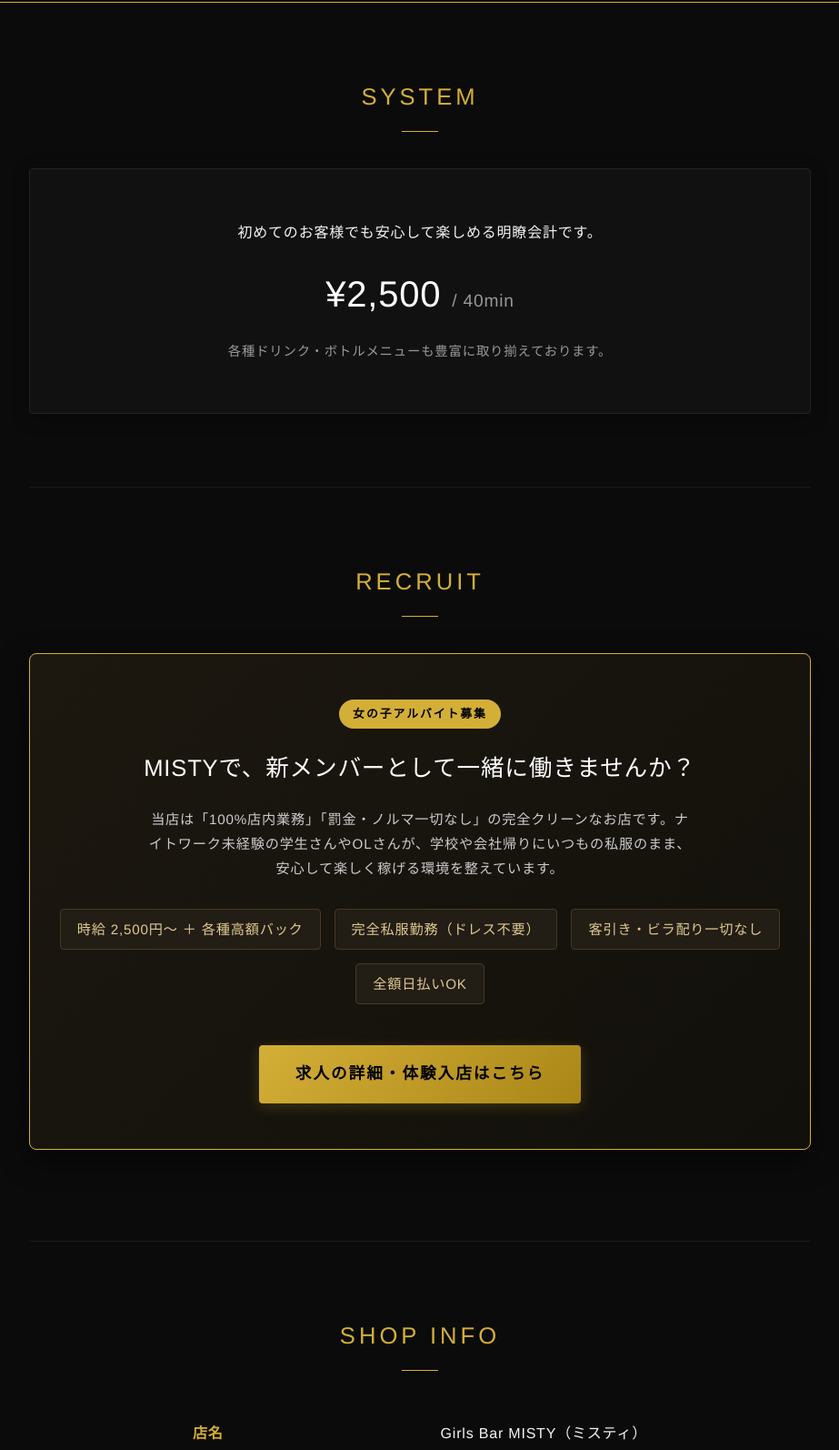
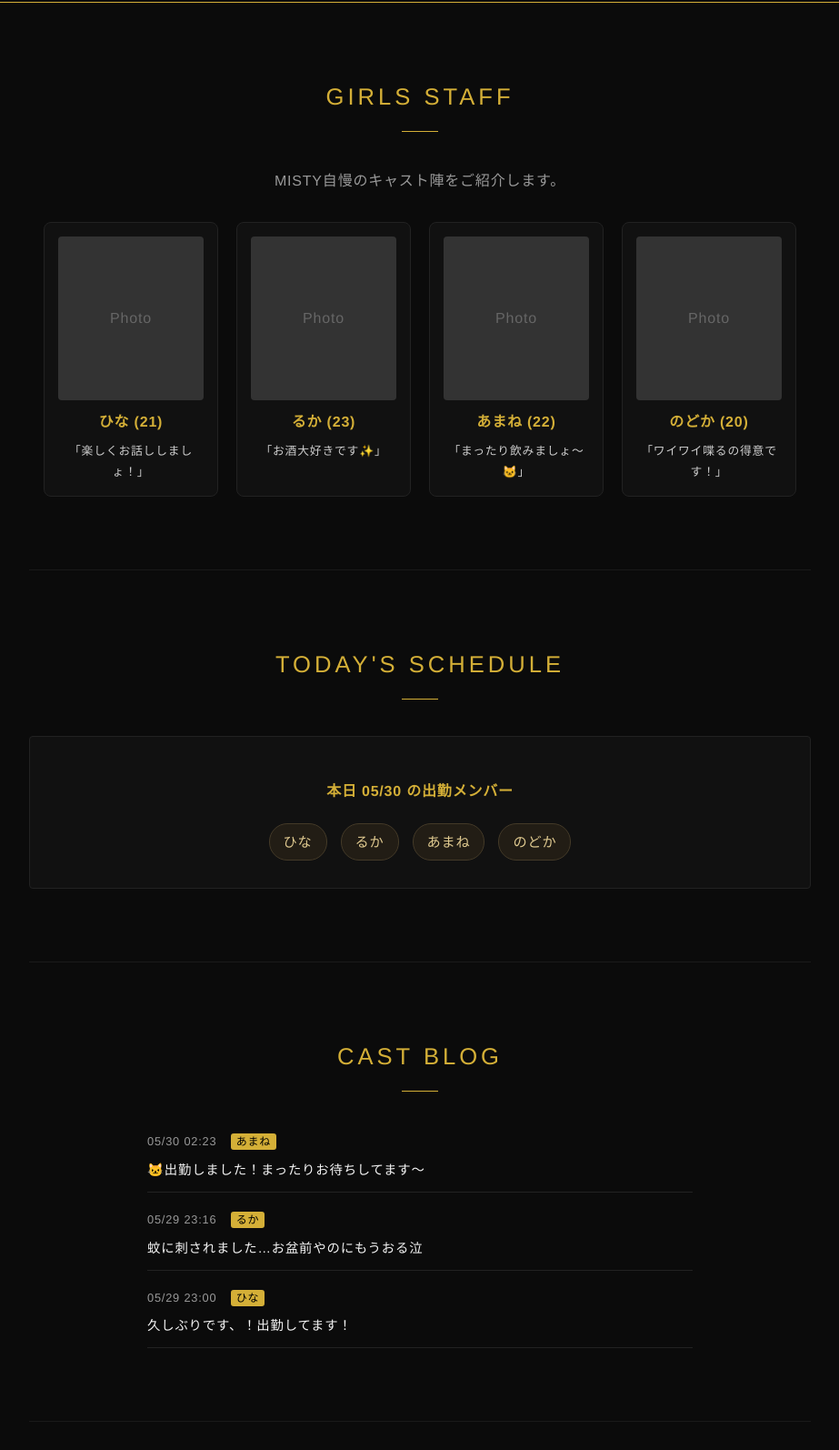
Before and after one commit to ooimisty/misty-oimachi.github.io, a plain HTML site: page index.html in a window 1280 px wide. Shown: the part 665-2259 px from the top of the page at 91% size, without its empty margins (178-1101 px from the left). Drawn offline with Linux system fonts and the light colour scheme.

Commit message:
Update index.html

```diff
--- a/index.html
+++ b/index.html
@@ -35,7 +35,6 @@
       align-items: center;
       padding: 10px 20px;
     }
-        /* ロゴ画像をメニューバーに綺麗に表示 */
     .nav-logo-img {
       height: 40px;
       width: auto;
@@ -46,20 +45,19 @@
       list-style: none;
       margin: 0;
       padding: 0;
-            gap: 20px;
+      gap: 15px;
       align-items: center;
     }
     .nav-menu a {
       color: #ffffff;
       text-decoration: none;
-            font-size: 0.85rem;
+      font-size: 0.8rem;
       letter-spacing: 1px;
       transition: color 0.3s;
     }
     .nav-menu a:hover {
       color: #d4af37;
     }
-        /* 求人メニュー */
     .nav-menu .nav-recruit {
       color: #d4af37;
       border: 1px solid #d4af37;
@@ -80,7 +78,7 @@
       box-sizing: border-box;
     }
 
-        /* 画像を使ったメインビジュアル */
+    /* メインビジュアル */
     header {
       text-align: center;
       padding: 220px 20px 160px 20px;
@@ -141,6 +139,81 @@
       height: 1px;
       background-color: #d4af37;
       margin: 15px auto 0;
+    }
+
+    /* 大枠レイアウト用の暫定スタイル（後でディテール調整可能） */
+    .girls-grid {
+      display: flex;
+      gap: 20px;
+      flex-wrap: wrap;
+      justify-content: center;
+      margin-top: 30px;
+    }
+    .girl-card {
+      background: #111;
+      border: 1px solid #222;
+      border-radius: 8px;
+      width: 160px;
+      padding: 15px;
+      text-align: center;
+    }
+    .girl-img {
+      width: 100%;
+      height: 180px;
+      background: #333;
+      border-radius: 4px;
+      margin-bottom: 10px;
+      display: flex;
+      align-items: center;
+      justify-content: center;
+      color: #666;
+    }
+    .girl-name {
+      font-weight: bold;
+      color: #d4af37;
+    }
+    .girl-comment {
+      font-size: 0.8rem;
+      color: #ccc;
+      margin-top: 5px;
+    }
+
+    .schedule-box {
+      background: #111;
+      border: 1px solid #222;
+      padding: 30px;
+      border-radius: 4px;
+      text-align: center;
+    }
+    .today-girls {
+      display: flex;
+      justify-content: center;
+      gap: 15px;
+      flex-wrap: wrap;
+      font-size: 0.95rem;
+    }
+    .today-girls span {
+      background: #221d15;
+      border: 1px solid #443a28;
+      padding: 6px 15px;
+      border-radius: 20px;
+      color: #e0ca90;
+    }
+
+    .news-list {
+      max-width: 600px;
+      margin: 0 auto;
+      display: flex;
+      flex-direction: column;
+      gap: 15px;
+    }
+    .news-item {
+      border-bottom: 1px solid #222;
+      padding-bottom: 10px;
+    }
+    .news-item p {
+      margin: 5px 0 0 0;
+      font-size: 0.9rem;
     }
 
     /* システム（料金設定）の案内 */
@@ -261,10 +334,12 @@
   <!-- 固定ナビゲーションメニュー -->
   <nav>
     <div class="nav-container">
-            <!-- 名前をシンプルにしたlogo.pngを呼び出し -->
       <a href="#"><img src="./logo.png" alt="MISTY" class="nav-logo-img"></a>
       <ul class="nav-menu">
         <li><a href="#">HOME</a></li>
+        <li><a href="#girls">GIRLS</a></li>
+        <li><a href="#schedule">SCHEDULE</a></li>
+        <li><a href="#news">BLOG</a></li>
         <li><a href="#system">SYSTEM</a></li>
         <li><a href="#info">ACCESS</a></li>
         <li><a href="#recruit" class="nav-recruit">RECRUIT</a></li>
@@ -281,7 +356,72 @@
 
   <div class="container">
 
-        <!-- システムセクション -->
+    <!-- 1. ガールズスタッフ一覧 -->
+    <section id="girls">
+      <div class="section-title">GIRLS STAFF</div>
+      <p style="text-align: center; color: #999;">MISTY自慢のキャスト陣をご紹介します。</p>
+
+      <div class="girls-grid">
+        <div class="girl-card">
+          <div class="girl-img">Photo</div>
+          <div class="girl-name">ひな (21)</div>
+          <div class="girl-comment">「楽しくお話ししましょ！」</div>
+        </div>
+        <div class="girl-card">
+          <div class="girl-img">Photo</div>
+          <div class="girl-name">るか (23)</div>
+          <div class="girl-comment">「お酒大好きです✨」</div>
+        </div>
+        <div class="girl-card">
+          <div class="girl-img">Photo</div>
+          <div class="girl-name">あまね (22)</div>
+          <div class="girl-comment">「まったり飲みましょ〜🐱」</div>
+        </div>
+        <div class="girl-card">
+          <div class="girl-img">Photo</div>
+          <div class="girl-name">のどか (20)</div>
+          <div class="girl-comment">「ワイワイ喋るの得意です！」</div>
+        </div>
+      </div>
+    </section>
+
+    <!-- 2. 本日の出勤・スケジュール -->
+    <section id="schedule">
+      <div class="section-title">TODAY'S SCHEDULE</div>
+      <div class="schedule-box">
+        <p style="color: #d4af37; font-weight: bold; margin-bottom: 20px;">本日 05/30 の出勤メンバー</p>
+        <div class="today-girls">
+          <span>ひな</span>
+          <span>るか</span>
+          <span>あまね</span>
+          <span>のどか</span>
+        </div>
+      </div>
+    </section>
+
+    <!-- 3. ブログ風・最新ニュースエリア -->
+    <section id="news">
+      <div class="section-title">CAST BLOG</div>
+      <div class="news-list">
+        <div class="news-item">
+          <span style="font-size: 0.8rem; color: #999;">05/30 02:23</span>
+          <span style="background: #d4af37; color: #000; font-size: 0.75rem; padding: 2px 6px; border-radius: 3px; margin: 0 10px;">あまね</span>
+          <p>🐱出勤しました！まったりお待ちしてます〜</p>
+        </div>
+        <div class="news-item">
+          <span style="font-size: 0.8rem; color: #999;">05/29 23:16</span>
+          <span style="background: #d4af37; color: #000; font-size: 0.75rem; padding: 2px 6px; border-radius: 3px; margin: 0 10px;">るか</span>
+          <p>蚊に刺されました…お盆前やのにもうおる泣</p>
+        </div>
+        <div class="news-item">
+          <span style="font-size: 0.8rem; color: #999;">05/29 23:00</span>
+          <span style="background: #d4af37; color: #000; font-size: 0.75rem; padding: 2px 6px; border-radius: 3px; margin: 0 10px;">ひな</span>
+          <p>久しぶりです、！出勤してます！</p>
+        </div>
+      </div>
+    </section>
+
+    <!-- 4. システムセクション -->
     <section id="system">
       <div class="section-title">SYSTEM</div>
       <div class="system-box">
@@ -291,7 +431,7 @@
       </div>
     </section>
 
-        <!-- 求人案内セクション -->
+    <!-- 5. 求人案内セクション -->
     <section id="recruit">
       <div class="section-title">RECRUIT</div>
       <div class="recruit-banner">
@@ -300,20 +440,17 @@
         <p style="color: #ccc; font-size: 0.95rem; max-width: 600px; margin: 0 auto;">
           当店は「100%店内業務」「罰金・ノルマ一切なし」の完全クリーンなお店です。ナイトワーク未経験の学生さんやOLさんが、学校や会社帰りにいつもの私服のまま、安心して楽しく稼げる環境を整えています。
         </p>
-
         <ul class="recruit-features">
           <li>時給 2,500円〜 ＋ 各種高額バック</li>
           <li>完全私服勤務（ドレス不要）</li>
           <li>客引き・ビラ配り一切なし</li>
           <li>全額日払いOK</li>
         </ul>
-
-                <!-- LINE応募へのリンクボタン -->
         <a href="https://line.me/R/ti/p/@あなたのLINEのID" class="cta-button">求人の詳細・体験入店はこちら</a>
       </div>
     </section>
 
-        <!-- アクセス・店舗情報セクション -->
+    <!-- 6. アクセス・店舗情報セクション -->
     <section id="info">
       <div class="section-title">SHOP INFO</div>
       <ul class="info-list">
```
Lines whose indentation alone changed are shown as unchanged.
